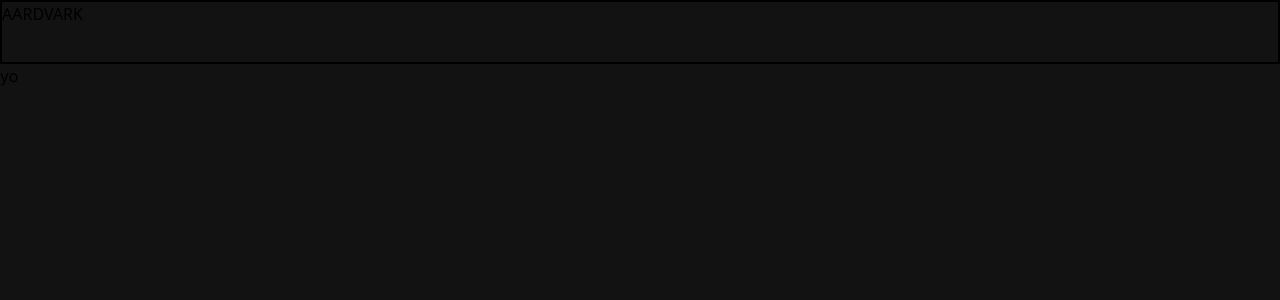
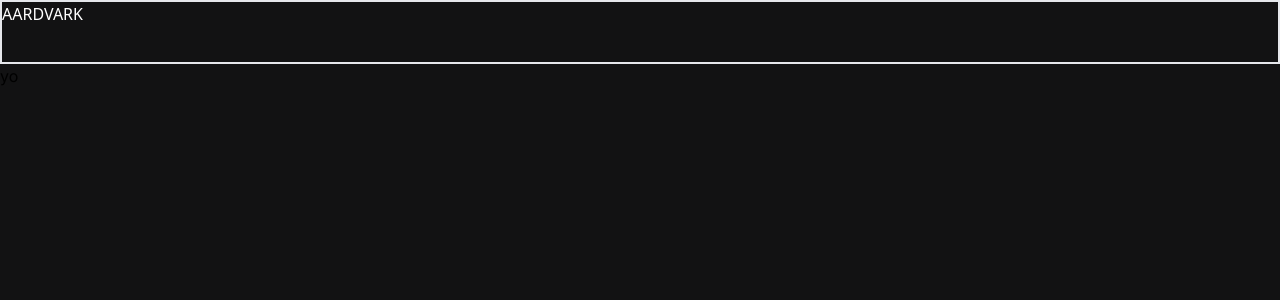
Before and after one commit to MichaelColeman/WordEight, a Next.js app: page / in a window 1280 px wide. Shown: the top 300 px of the page. Built offline with nearby package versions, Linux system fonts and the light colour scheme.

Commit message:
bugfix custom tailwind colors

```diff
--- a/tailwind.config.js
+++ b/tailwind.config.js
@@ -14,12 +14,12 @@ module.exports = {
         'gradient-radial': 'radial-gradient(var(--tw-gradient-stops))',
         'gradient-conic': 'conic-gradient(from 180deg at 50% 50%, var(--tw-gradient-stops))',
       },
-    },
-    colors: {
-      'color-present:': colors.yellow[600],
-      'color-correct': colors.green[700],
-      'color-absent': colors.gray[700],
-      'color-tile-text': colors.gray[50],
+      colors: {
+        'color-present:': colors.yellow[600],
+        'color-correct': colors.green[700],
+        'color-absent': colors.gray[700],
+        'color-tile-text': colors.gray[50],
+      },
     },
   },
   plugins: [],
```
